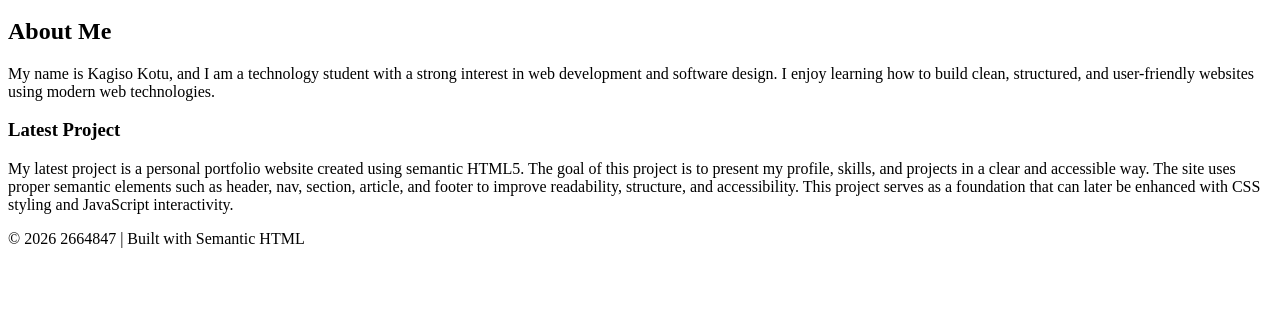
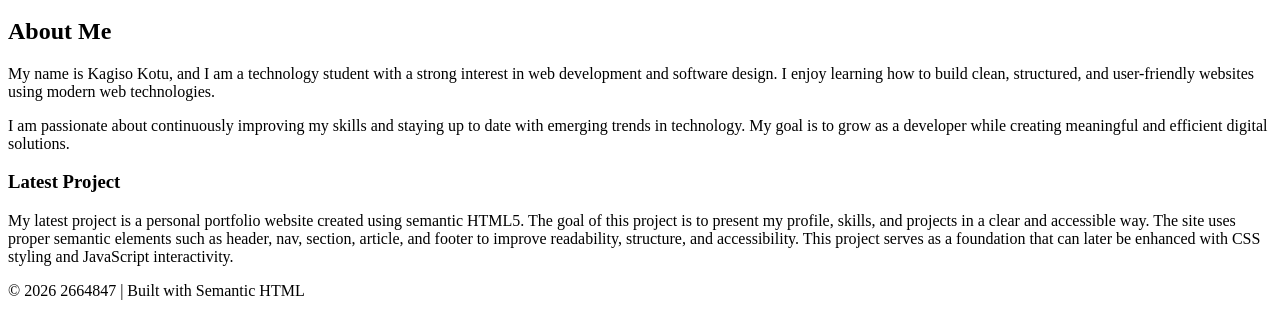
Before and after one commit to KagisoKotu/2664847-porfolio, a plain HTML site: page index.html in a window 1280 px wide. Shown: the part 136-470 px from the top of the page. Drawn offline with Linux system fonts and the light colour scheme.

Commit message:
Updated the About me section on index.html

```diff
--- a/index.html
+++ b/index.html
@@ -27,6 +27,11 @@
                 development and software design. I enjoy learning how to build clean, structured,
                 and user-friendly websites using modern web technologies.
             </p>
+            <p>
+                I am passionate about continuously improving my skills and staying up to date with
+                emerging trends in technology. My goal is to grow as a developer while creating
+                meaningful and efficient digital solutions.
+            </p>
         </section>
 
         <article>
```
